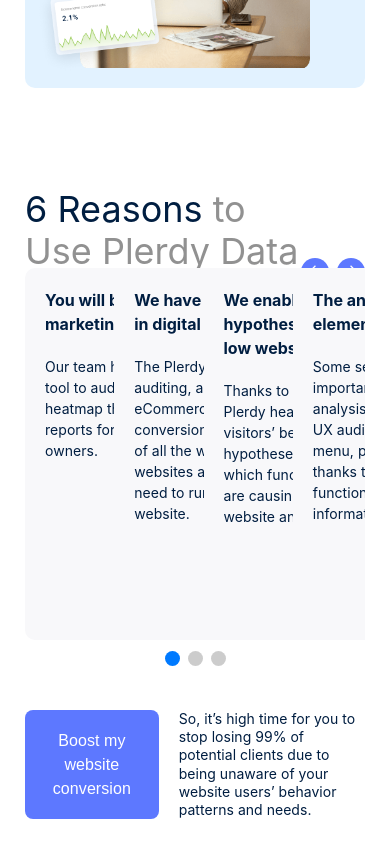
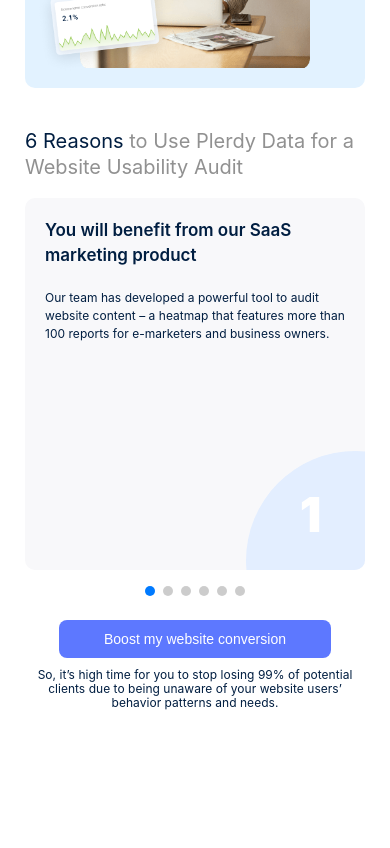
Before and after one commit to orogoro/test-ts-react, a React (Create React App) app: page / in a window 390 px wide. Shown: the part 780-1628 px from the top of the page. After the commit the page ends 1519 px from the top, so only its background shows below. Built offline with nearby package versions, Linux system fonts and the light colour scheme; a web font is replaced by a local one.

Commit message:
add new stylesMobile for slider

```diff
--- a/src/components/conversion/Conversion.module.scss
+++ b/src/components/conversion/Conversion.module.scss
@@ -1,8 +1,15 @@
+@import "../../variables/variables.scss";
+
 .container {
   display: flex;
   width: 100%;
   justify-content: center;
   margin-top: 40px;
+
+  @media screen and (max-width: $mobileMedia) {
+    flex-direction: column;
+    margin-top: 20px;
+  }
 }
 
 .text {
@@ -12,6 +19,16 @@
   letter-spacing: 0.0025em;
   margin-left: 20px;
   width: 455px;
+
+  @media screen and (max-width: $mobileMedia) {
+    display: flex;
+    text-align: center;
+    margin-top: 10px;
+    margin-left: 0px;
+    width: 100%;
+    font-size: 12px;
+    line-height: 14px;
+  }
 }
 
 .button {
@@ -20,4 +37,14 @@
   line-height: 150%;
   letter-spacing: 0.005em;
   padding: 8px 24px;
+
+  @media screen and (max-width: $mobileMedia) {
+    font-weight: 500;
+    font-size: 14px;
+    line-height: 130%;
+    letter-spacing: 0.0025em;
+    padding: 10px 30px;
+    width: 80%;
+    margin: 0 auto;
+  }
 }
--- a/src/components/slider/Slider.module.scss
+++ b/src/components/slider/Slider.module.scss
@@ -4,6 +4,11 @@
   position: relative;
   margin-top: 100px;
   padding-top: 80px;
+
+  @media screen and (max-width: $mobileMedia) {
+    margin-top: 40px;
+    padding-top: 70px;
+  }
 }
 
 .containerTitle {
@@ -20,6 +25,11 @@
   font-weight: 400;
   font-size: 36px;
   line-height: 42px;
+
+  @media screen and (max-width: $mobileMedia) {
+    font-size: 20px;
+    line-height: 130%;
+  }
 }
 
 .span {
@@ -29,4 +39,8 @@
 .containerButton {
   display: flex;
   align-items: center;
+
+  @media screen and (max-width: $mobileMedia) {
+    display: none;
+  }
 }
--- a/src/components/slider/Slider.tsx
+++ b/src/components/slider/Slider.tsx
@@ -1,4 +1,4 @@
-import React from "react";
+import { useState, useEffect } from "react";
 import { Swiper, SwiperSlide } from "swiper/react";
 import { Pagination, A11y } from "swiper";
 
@@ -11,15 +11,23 @@
 import styles from "./Slider.module.scss";
 
 const Slider: React.FC = () => {
+  const [width, setWidth] = useState(window.innerWidth);
+  const mobileSlider = width < 768;
+
+  useEffect(() => {
+    const handleResize = () => {
+      setWidth(window.innerWidth);
+    };
+    window.addEventListener("resize", handleResize);
+  }, []);
+
   return (
     <Swiper
       className={styles.container}
       modules={[Pagination, A11y]}
       spaceBetween={17}
-      slidesPerView={4}
+      slidesPerView={mobileSlider ? 1 : 4}
       pagination={{ clickable: true }}
-      // onSwiper={(swiper) => console.log(swiper)}
-      // onSlideChange={() => console.log("slide change")}
     >
       <div className={styles.containerTitle}>
         <h2 className={styles.title}>
--- a/src/components/slider/sliderItem/SliderItem.module.scss
+++ b/src/components/slider/sliderItem/SliderItem.module.scss
@@ -8,6 +8,10 @@
   background-color: $slideBackgroundColor;
   border-radius: 10px;
   overflow: hidden;
+
+  @media screen and (max-width: $mobileMedia) {
+    width: 100%;
+  }
 }
 
 .title {
@@ -15,6 +19,11 @@
   font-size: 16px;
   line-height: 150%;
   margin-bottom: 20px;
+
+  @media screen and (max-width: $mobileMedia) {
+    font-weight: 600;
+    font-size: 17px;
+  }
 }
 
 .text {
@@ -22,6 +31,10 @@
   font-size: 14px;
   line-height: 150%;
   letter-spacing: 0.0025em;
+
+  @media screen and (max-width: $mobileMedia) {
+    font-size: 12px;
+  }
 }
 
 .circle {
--- a/src/index.scss
+++ b/src/index.scss
@@ -101,4 +101,9 @@
   .swiper-pagination-bullet {
   width: 15px;
   height: 15px;
+
+  @media screen and (max-width: $mobileMedia) {
+    width: 10px;
+    height: 10px;
+  }
 }
```
Also changed, not shown: 1 other file (tests, documents, lock files or other folders).
